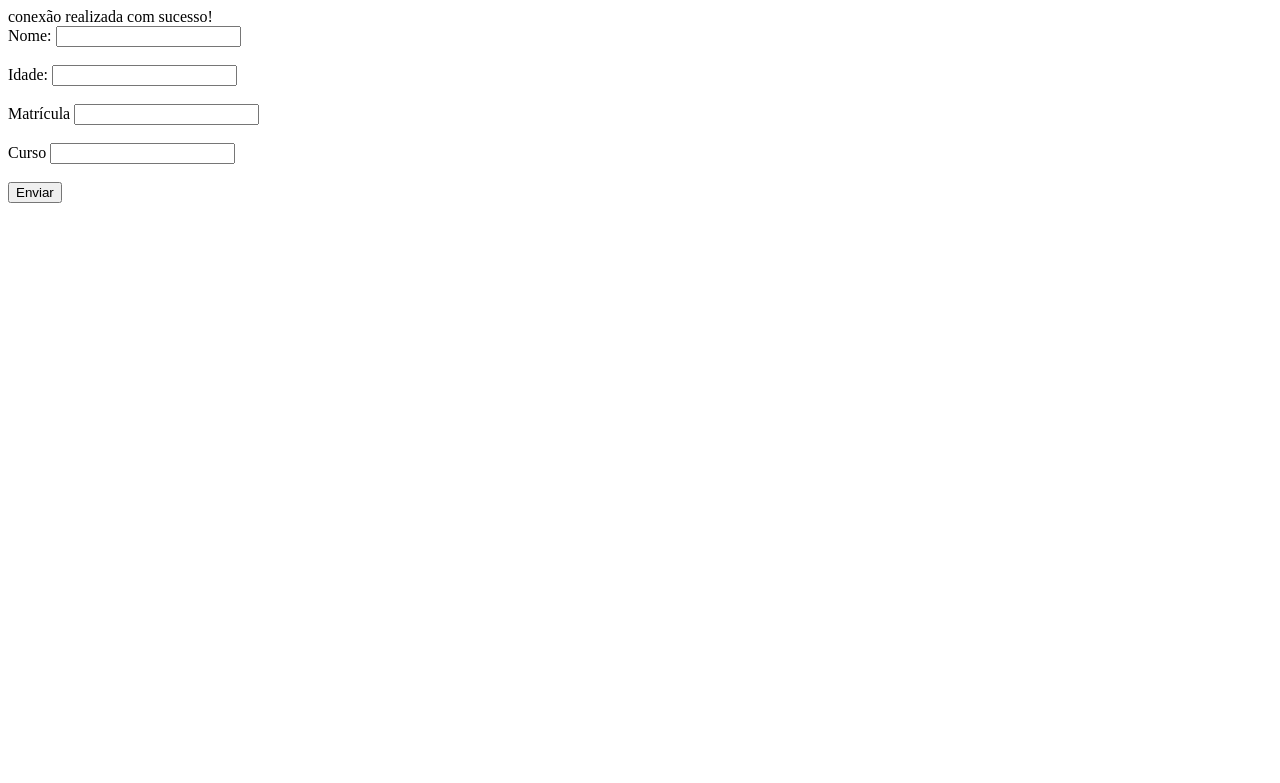
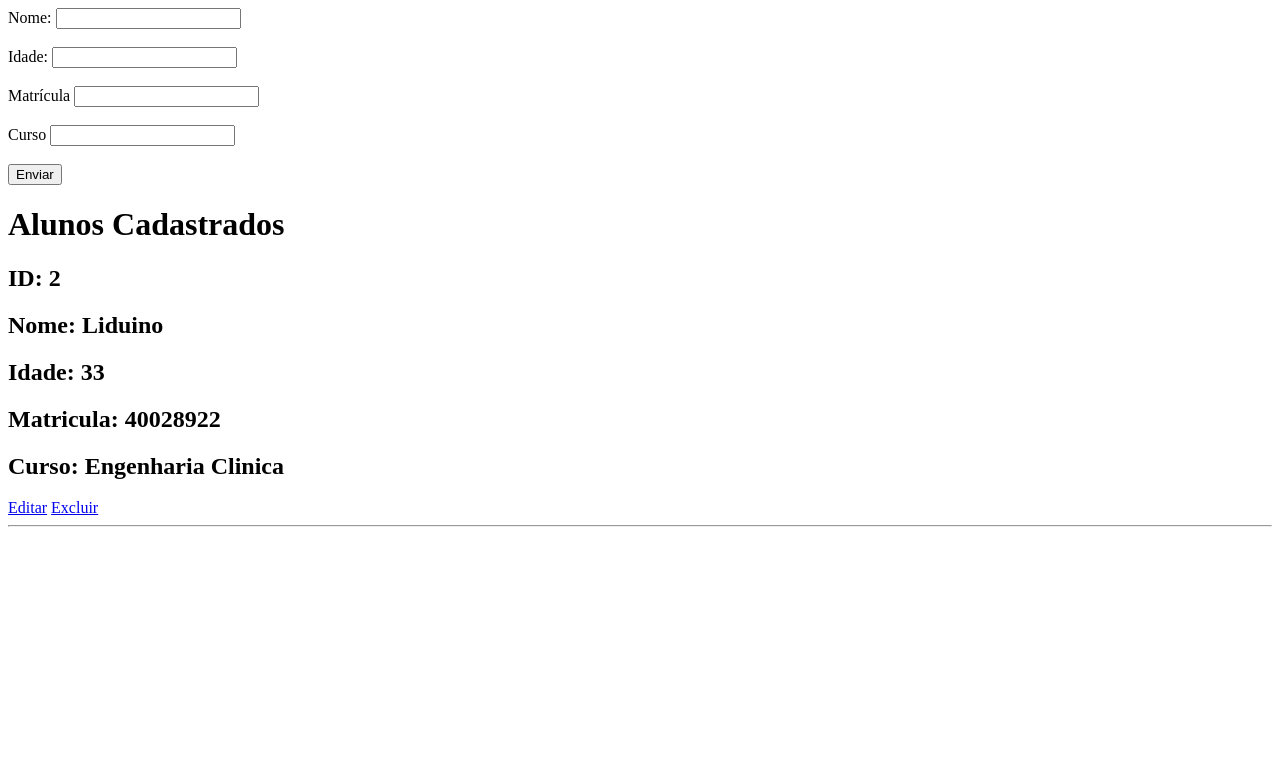
Before and after one commit to arthurasrs-creator/php_teste, a PHP site: page /crud-alunos/index.php in a window 1280 px wide. Shown: the top 783 px of the page. Run offline with PHP 8.4, Linux system fonts and the light colour scheme; data comes from the database, SQL or seed files in the repository; both versions use the stored data as it was after the commit.

Commit message:
crud atualizado com sqlite

```diff
--- a/crud-alunos/index.php
+++ b/crud-alunos/index.php
@@ -1,8 +1,5 @@
 <?php
 require_once "config/database.php";
-
-echo "conexão realizada com sucesso!";
-
 require_once "classes/Aluno.php";
 
 session_start();
@@ -10,34 +7,47 @@ session_start();
 $indiceEdicao = null;
 $alunoEdicao = null;
 
-if (!isset($_SESSION["alunos"])) {
-    $_SESSION["alunos"] = [];
-}
-
 if (
     isset($_GET["editar"]) &&
-    isset($_SESSION["alunos"][(int) $_GET["editar"]])
+    is_numeric($_GET["editar"])
 ) {
 
     $indiceEdicao = (int) $_GET["editar"];
-    $alunoEdicao = $_SESSION["alunos"][$indiceEdicao];
 
-    $nome = $alunoEdicao->getNome();
-    $idade = $alunoEdicao->getIdade();
-    $matricula = $alunoEdicao->getMatricula();
-    $curso = $alunoEdicao->getCurso();
+    $sql = "SELECT * FROM alunos WHERE id = :id";
+
+    $stmt = $pdo->prepare($sql);
+
+    $stmt->execute([
+        "id" => $indiceEdicao
+    ]);
+
+    $alunoEdicao =  $stmt->fetch(PDO::FETCH_ASSOC);
+
+    if($alunoEdicao){
+        $nome = $alunoEdicao["nome"];
+        $idade = $alunoEdicao["idade"];
+        $matricula = $alunoEdicao["matricula"];
+        $curso = $alunoEdicao["curso"];
+    }
+    else{
+        $indiceEdicao = null;
+    }
 }
 
 if (
     isset($_GET["excluir"]) &&
-    isset($_SESSION["alunos"][(int) $_GET["excluir"]])
+    is_numeric($_GET["excluir"])
 ) {
+    $id = (int) $_GET["excluir"];
 
-    $indice = (int) $_GET["excluir"];
+    $sql = "DELETE FROM alunos WHERE id = :id";
 
-    unset($_SESSION["alunos"][$indice]);
+    $stmt = $pdo->prepare($sql);
 
-    $_SESSION["alunos"] = array_values($_SESSION["alunos"]);
+    $stmt->execute([
+        ":id" => $id
+    ]);
 
     header("Location: index.php");
     exit;
@@ -74,22 +84,60 @@ if ($_SERVER["REQUEST_METHOD"] === "POST") {
             $curso
         );
 
-        if (isset($_POST["indice"])) {
+        if(isset($_POST["id"])){
+            $id =  (int) $_POST["id"];
 
-            $_SESSION["alunos"][$indiceEdicao] = $aluno;
-        } else {
-            $_SESSION["alunos"][] = $aluno;
+            $sql = "
+            UPDATE alunos
+            SET nome = :nome,
+                idade = :idade,
+                matricula = :matricula,
+                curso = :curso
+            WHERE id = :id
+            ";
+
+            $stmt = $pdo->prepare($sql);
+
+            $stmt->execute([
+                ":nome" => $aluno->getNome(),
+                ":idade" => $aluno->getIdade(),
+                ":matricula" => $aluno->getMatricula(),
+                ":curso" => $aluno->getCurso(),
+                ":id" => $id
+            ]);
         }
+        else{
+        $sql = "
+        INSERT INTO alunos (nome, idade, matricula, curso)
+        VALUES(:nome, :idade, :matricula, :curso)
+        ";
+
+        $stmt = $pdo->prepare($sql);
+
+        $stmt->execute([
+            "nome" => $aluno->getNome(),
+            "idade" => $aluno->getIdade(),
+            "matricula" => $aluno->getMatricula(),
+            "curso" => $aluno->getCurso()
+        ]);
 
         $nome = "";
         $idade = "";
         $matricula = "";
         $curso = "";
-
+        }
         header("Location: index.php");
         exit;
     }
 }
+
+$sql = "SELECT * FROM alunos";
+
+$stmt = $pdo->prepare($sql);
+
+$stmt->execute();
+
+$alunos = $stmt->fetchAll(PDO::FETCH_ASSOC);
 
 ?>
 
@@ -106,7 +154,7 @@ if ($_SERVER["REQUEST_METHOD"] === "POST") {
 <body>
     <form method="POST">
         <?php if ($indiceEdicao !== null): ?>
-            <input type="hidden" name="indice" value="<?= $indiceEdicao ?>">
+            <input type="hidden" name="id" value="<?= $indiceEdicao ?>">
 
         <?php endif; ?>
         <label>Nome:</label>
@@ -137,19 +185,22 @@ if ($_SERVER["REQUEST_METHOD"] === "POST") {
         <?php endforeach; ?>
     <?php endif; ?>
 
-    <?php if (!empty($_SESSION["alunos"])): ?>
-        <h1>Alunos Cadastrados</h1>
-        <?php foreach ($_SESSION["alunos"] as $indice => $aluno): ?>
-            <h2>Nome: <?= htmlspecialchars($aluno->getNome())  ?></h2>
-            <h2>Idade: <?= htmlspecialchars($aluno->getIdade()) ?></h2>
-            <h2>Matricula: <?= htmlspecialchars($aluno->getMatricula()) ?></h2>
-            <h2>Curso: <?= htmlspecialchars($aluno->getCurso()) ?></h2>
-            <a href="?editar=<?= $indice ?>">Editar</a>
-            <a href="?excluir=<?= $indice ?>">Excluir</a>
+    <h1>Alunos Cadastrados</h1>
+    <?php if (empty($alunos)): ?>
+        <p>Sem alunos cadastrados</p>
+    <?php else: ?>
+        <?php foreach ($alunos as $aluno): ?>
+            <h2>ID: <?= htmlspecialchars($aluno["id"]) ?></h2>
+            <h2>Nome: <?= htmlspecialchars($aluno["nome"]) ?></h2>
+            <h2>Idade: <?= htmlspecialchars($aluno["idade"]) ?></h2>
+            <h2>Matricula: <?= htmlspecialchars($aluno["matricula"]) ?></h2>
+            <h2>Curso: <?= htmlspecialchars($aluno["curso"]) ?></h2>
+            <a href="?editar=<?= $aluno["id"] ?>">Editar</a>
+            <a href="?excluir=<?= $aluno["id"] ?>">Excluir</a>
             <hr>
-            <br><br>
         <?php endforeach; ?>
     <?php endif; ?>
+
 </body>
 
 </html>
```
Also changed, not shown: crud-alunos/database/escola.db.
